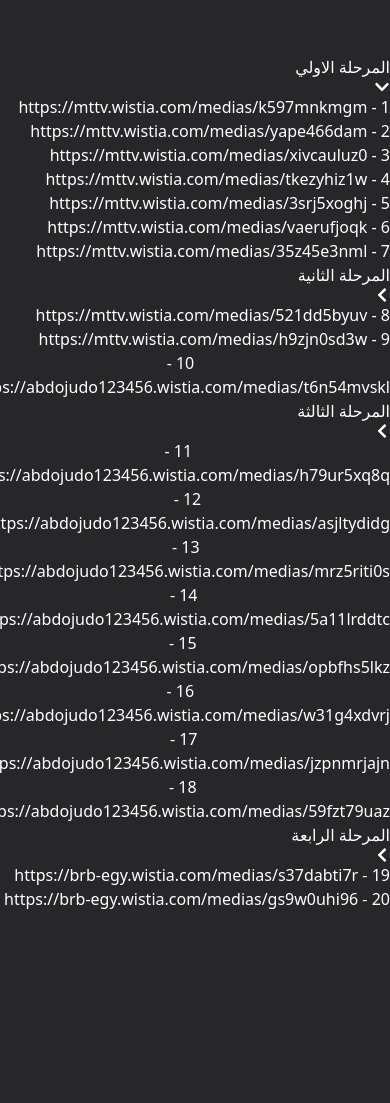
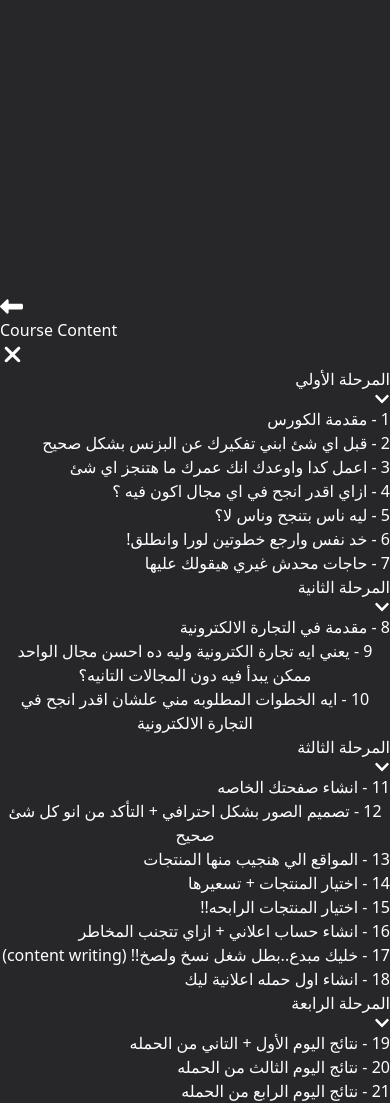
Before and after one commit to Mohamed-Elbehery/MTTV_LMS, a React (Vite) app: page / in a window 390 px wide. Shown: the part 305-1408 px from the top of the page. Before the commit the page ends 1216 px from the top, so only its background shows below. Built offline with nearby package versions, Linux system fonts and the light colour scheme.

Commit message:
responsive mvp, aside layout changed, done

```diff
--- a/src/App.tsx
+++ b/src/App.tsx
@@ -3,35 +3,78 @@
 import { create } from "zustand";
 import { useEffect, useState } from "react";
 import { FaChevronDown, FaChevronLeft } from "react-icons/fa";
+import { getNextVideo } from "./utils/getNextVideo";
+import { FaLeftLong, FaXmark } from "react-icons/fa6";
 
 type Store = {
-  activeUrl: string;
-  setActiveUrl: (activeUrl: string) => void;
+  activeVideo: Video;
+  setActiveVideo: (activeUrl: Video) => void;
 };
 
 const useStore = create<Store>()((set) => ({
-  activeUrl: videos.phase1.phase[0].url,
-  setActiveUrl: (activeUrl) => set(() => ({ activeUrl: activeUrl })),
+  activeVideo: videos.phase1.phase[0],
+  setActiveVideo: (activeVideo) => set(() => ({ activeVideo: activeVideo })),
 }));
 
 const App = () => {
-  const { activeUrl } = useStore();
+  const { activeVideo, setActiveVideo } = useStore();
+  const [isCourseContentHidden, setIsCourseContentHidden] = useState(true);
 
   return (
-    <div className="flex justify-center container mx-auto">
-      <main className="w-full">
-        <ReactPlayer width={"95%"} url={activeUrl} controls />
+    <div className="flex justify-center gap-x-6">
+      <main className="w-full flex place-content-center">
+        {/* Large Screens */}
+        <ReactPlayer
+          width={"100%"}
+          height={600}
+          url={activeVideo.url}
+          playsinline
+          onEnded={() => {
+            const nextVideo = getNextVideo(activeVideo.id);
+            if (nextVideo) {
+              setActiveVideo(nextVideo);
+            }
+          }}
+          controls
+        />
       </main>
-      <Sidebar />
+
+      <div
+        onClick={() => setIsCourseContentHidden(false)}
+        className="fixed top-10 -right-32 bg-[#2D2F31] border p-4 flex items-center gap-x-3 hover:bg-[#3c3e41] hover:-right-1 transition-all duration-500 cursor-pointer"
+      >
+        <FaLeftLong size={23} /> Course Content
+      </div>
+      <Sidebar
+        isCourseContentHidden={isCourseContentHidden}
+        setIsCourseContentHidden={setIsCourseContentHidden}
+      />
     </div>
   );
 };
 
 export default App;
 
-const Sidebar = () => {
+const Sidebar = ({
+  isCourseContentHidden,
+  setIsCourseContentHidden,
+}: {
+  isCourseContentHidden: boolean;
+  setIsCourseContentHidden: React.Dispatch<React.SetStateAction<boolean>>;
+}) => {
   return (
-    <aside className="w-[75%]">
+    <aside
+      className={`fixed top-0 bottom-0 w-[600px] max-[600px]:w-full overflow-auto transition-all duration-500 ease-out bg-[#2D2F31] ${
+        isCourseContentHidden ? "-right-full" : "-right-1"
+      }`}
+    >
+      <div className="flex justify-end pr-2 py-4 border-b">
+        <FaXmark
+          onClick={() => setIsCourseContentHidden(true)}
+          className="cursor-pointer"
+          size={25}
+        />
+      </div>
       <Phase phase={videos.phase1} />
       <Phase phase={videos.phase2} />
       <Phase phase={videos.phase3} />
@@ -43,19 +86,19 @@
 const Phase: React.FC<{ phase: { phase: Video[]; title: string } }> = (
   phase
 ) => {
-  const { activeUrl, setActiveUrl } = useStore();
+  const { activeVideo, setActiveVideo } = useStore();
   const [isPhaseOpened, setIsPhaseOpened] = useState(false);
 
   useEffect(() => {
-    setIsPhaseOpened(phase.phase.title === "المرحلة الاولي" ? true : false);
+    setIsPhaseOpened(true);
   }, [phase.phase.title]);
 
   return (
-    <div dir="rtl" className={`bg-[#2D2F31]`}>
+    <div dir="rtl">
       {/* Title */}
       <h1
         onClick={() => setIsPhaseOpened(!isPhaseOpened)}
-        className="font-bold text-xl cursor-pointer py-4 pr-2 flex items-center gap-x-2"
+        className="font-bold text-xl cursor-pointer py-4 pr-2 flex items-center gap-x-2 select-none bg-[#2D2F31]"
       >
         {phase.phase.title}{" "}
         {isPhaseOpened ? <FaChevronDown /> : <FaChevronLeft />}
@@ -63,7 +106,7 @@
 
       {/* Urls */}
       <div
-        className="grid transition-all duration-300"
+        className="grid transition-all duration-500 bg-[#3c3e41]"
         style={{
           gridTemplateRows: isPhaseOpened ? "1fr" : "0fr",
         }}
@@ -71,13 +114,13 @@
         <div className={"overflow-hidden"}>
           {phase.phase.phase.map((video) => (
             <button
-              onClick={() => setActiveUrl(video.url)}
-              className={`px-4 py-2 pr-8 text-right w-full transition duration-300 ease-out hover:bg-zinc-600 ${
-                activeUrl === video.url && "bg-zinc-600"
+              onClick={() => setActiveVideo(video)}
+              className={`px-4 py-2 pr-8 text-right w-full transition duration-500 ease-out hover:bg-zinc-600 ${
+                activeVideo.url === video.url && "bg-zinc-600"
               }`}
               key={`${video.id} - ${video.title}`}
             >
-              {video.id} - {video.url}
+              {video.id} - {video.title}
             </button>
           ))}
         </div>
--- a/src/constants/videos.ts
+++ b/src/constants/videos.ts
@@ -4,35 +4,75 @@
   url: string;
 };
 
+type Phase = { title: string; phase: Video[] };
+
 // Define a type for the phases
 type Videos = {
-  phase1: { title: string; phase: Video[] };
-  phase2: { title: string; phase: Video[] };
-  phase3: { title: string; phase: Video[] };
-  phase4: { title: string; phase: Video[] };
+  phase1: Phase;
+  phase2: Phase;
+  phase3: Phase;
+  phase4: Phase;
 };
 
 export const videos: Videos = {
   phase1: {
-    title: "المرحلة الاولي",
+    title: "المرحلة الأولي",
     phase: [
-      { id: 1, title: "", url: "https://mttv.wistia.com/medias/k597mnkmgm" },
-      { id: 2, title: "", url: "https://mttv.wistia.com/medias/yape466dam" },
-      { id: 3, title: "", url: "https://mttv.wistia.com/medias/xivcauluz0" },
-      { id: 4, title: "", url: "https://mttv.wistia.com/medias/tkezyhiz1w" },
-      { id: 5, title: "", url: "https://mttv.wistia.com/medias/3srj5xoghj" },
-      { id: 6, title: "", url: "https://mttv.wistia.com/medias/vaerufjoqk" },
-      { id: 7, title: "", url: "https://mttv.wistia.com/medias/35z45e3nml" },
+      {
+        id: 1,
+        title: "مقدمة الكورس",
+        url: "https://mttv.wistia.com/medias/k597mnkmgm",
+      },
+      {
+        id: 2,
+        title: "قبل اي شئ ابني تفكيرك عن البزنس بشكل صحيح",
+        url: "https://mttv.wistia.com/medias/yape466dam",
+      },
+      {
+        id: 3,
+        title: "اعمل كدا واوعدك انك عمرك ما هتنجز اي شئ",
+        url: "https://mttv.wistia.com/medias/xivcauluz0",
+      },
+      {
+        id: 4,
+        title: "ازاي اقدر انجح في اي مجال اكون فيه ؟",
+        url: "https://mttv.wistia.com/medias/tkezyhiz1w",
+      },
+      {
+        id: 5,
+        title: "ليه ناس بتنجح وناس لا؟",
+        url: "https://mttv.wistia.com/medias/3srj5xoghj",
+      },
+      {
+        id: 6,
+        title: "خد نفس وارجع خطوتين لورا وانطلق!",
+        url: "https://mttv.wistia.com/medias/vaerufjoqk",
+      },
+      {
+        id: 7,
+        title: "حاجات محدش غيري هيقولك عليها",
+        url: "https://mttv.wistia.com/medias/35z45e3nml",
+      },
     ],
   },
   phase2: {
     title: "المرحلة الثانية",
     phase: [
-      { id: 8, title: "", url: "https://mttv.wistia.com/medias/521dd5byuv" },
-      { id: 9, title: "", url: "https://mttv.wistia.com/medias/h9zjn0sd3w" },
+      {
+        id: 8,
+        title: "مقدمة في التجارة الالكترونية",
+        url: "https://mttv.wistia.com/medias/521dd5byuv",
+      },
+      {
+        id: 9,
+        title:
+          "يعني ايه تجارة الكترونية وليه ده احسن مجال الواحد ممكن يبدأ فيه دون المجالات التانيه؟",
+        url: "https://mttv.wistia.com/medias/h9zjn0sd3w",
+      },
       {
         id: 10,
-        title: "",
+        title:
+          "ايه الخطوات المطلوبه مني علشان اقدر انجح في التجارة الالكترونية",
         url: "https://abdojudo123456.wistia.com/medias/t6n54mvskl",
       },
     ],
@@ -42,42 +82,42 @@
     phase: [
       {
         id: 11,
-        title: "",
+        title: "انشاء صفحتك الخاصه",
         url: "https://abdojudo123456.wistia.com/medias/h79ur5xq8q",
       },
       {
         id: 12,
-        title: "",
+        title: "تصميم الصور بشكل احترافي + التأكد من انو كل شئ صحيح",
         url: "https://abdojudo123456.wistia.com/medias/asjltydidg",
       },
       {
         id: 13,
-        title: "",
+        title: "المواقع الي هنجيب منها المنتجات",
         url: "https://abdojudo123456.wistia.com/medias/mrz5riti0s",
       },
       {
         id: 14,
-        title: "",
+        title: "اختيار المنتجات + تسعيرها",
         url: "https://abdojudo123456.wistia.com/medias/5a11lrddtc",
       },
       {
         id: 15,
-        title: "",
+        title: "اختيار المنتجات الرابحه!!",
         url: "https://abdojudo123456.wistia.com/medias/opbfhs5lkz",
       },
       {
         id: 16,
-        title: "",
+        title: "انشاء حساب اعلاني + ازاي تتجنب المخاطر",
         url: "https://abdojudo123456.wistia.com/medias/w31g4xdvrj",
       },
       {
         id: 17,
-        title: "",
+        title: "خليك مبدع..بطل شغل نسخ ولصخ!! (content writing)",
         url: "https://abdojudo123456.wistia.com/medias/jzpnmrjajn",
       },
       {
         id: 18,
-        title: "",
+        title: "انشاء اول حمله اعلانية ليك",
         url: "https://abdojudo123456.wistia.com/medias/59fzt79uaz",
       },
     ],
@@ -87,13 +127,18 @@
     phase: [
       {
         id: 19,
-        title: "",
+        title: "نتائج اليوم الأول + التاني من الحمله",
         url: "https://brb-egy.wistia.com/medias/s37dabti7r",
       },
       {
         id: 20,
-        title: "",
+        title: "نتائج اليوم الثالث من الحمله",
         url: "https://brb-egy.wistia.com/medias/gs9w0uhi96",
+      },
+      {
+        id: 21,
+        title: "نتائج اليوم الرابع من الحمله",
+        url: "https://brb-egy.wistia.com/medias/852m15e22v",
       },
     ],
   },
--- /dev/null
+++ b/src/utils/getNextVideo.ts
@@ -0,0 +1,26 @@
+import { Video, videos } from "../constants/videos";
+
+export function getNextVideo(currentVideoId: number): Video | null {
+  const phases = [videos.phase1, videos.phase2, videos.phase3, videos.phase4];
+
+  for (let i = 0; i < phases.length; i++) {
+    const phase = phases[i];
+    const videoIndex = phase.phase.findIndex(
+      (video) => video.id === currentVideoId
+    );
+
+    if (videoIndex !== -1) {
+      // If the current video is not the last in the current phase
+      if (videoIndex < phase.phase.length - 1) {
+        return phase.phase[videoIndex + 1];
+      }
+      // If the current video is the last in the current phase, move to the next phase
+      else if (i < phases.length - 1) {
+        return phases[i + 1].phase[0];
+      }
+    }
+  }
+
+  // Return null if no next video is found
+  return null;
+}
```
